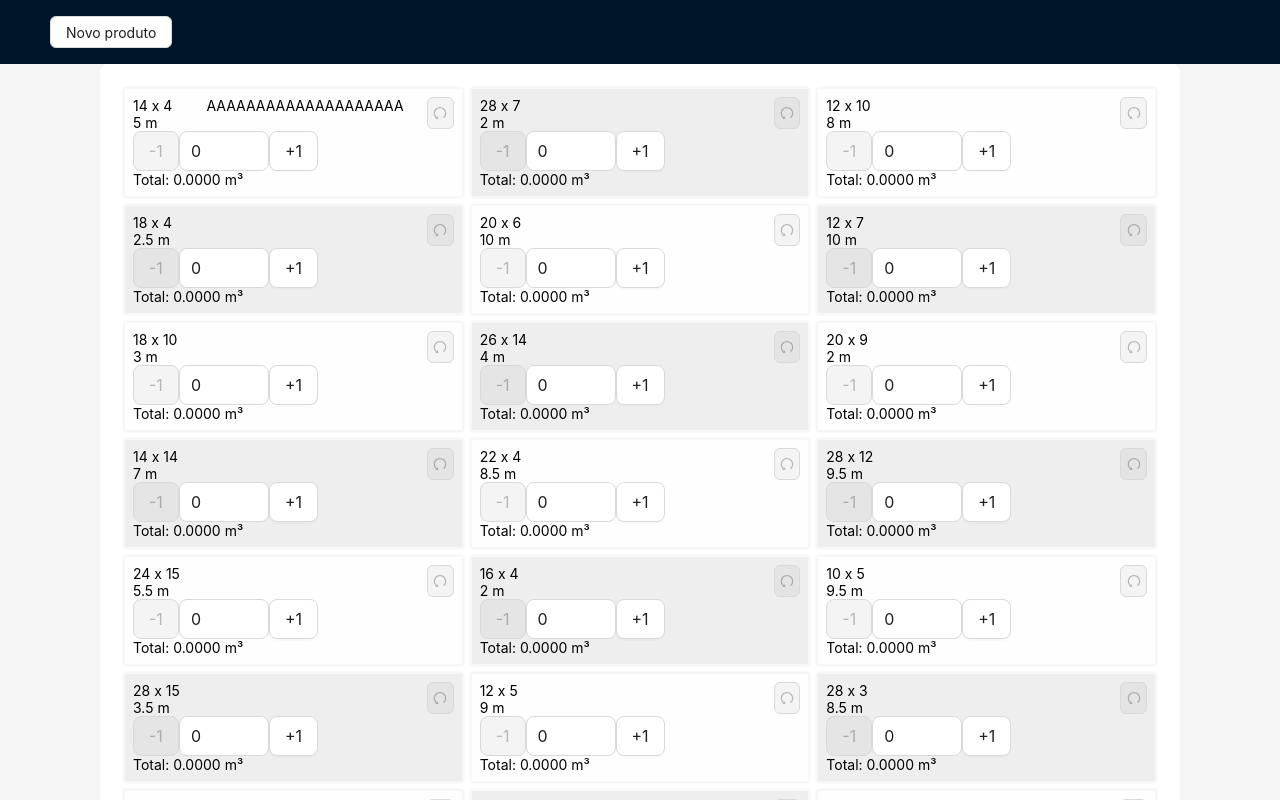
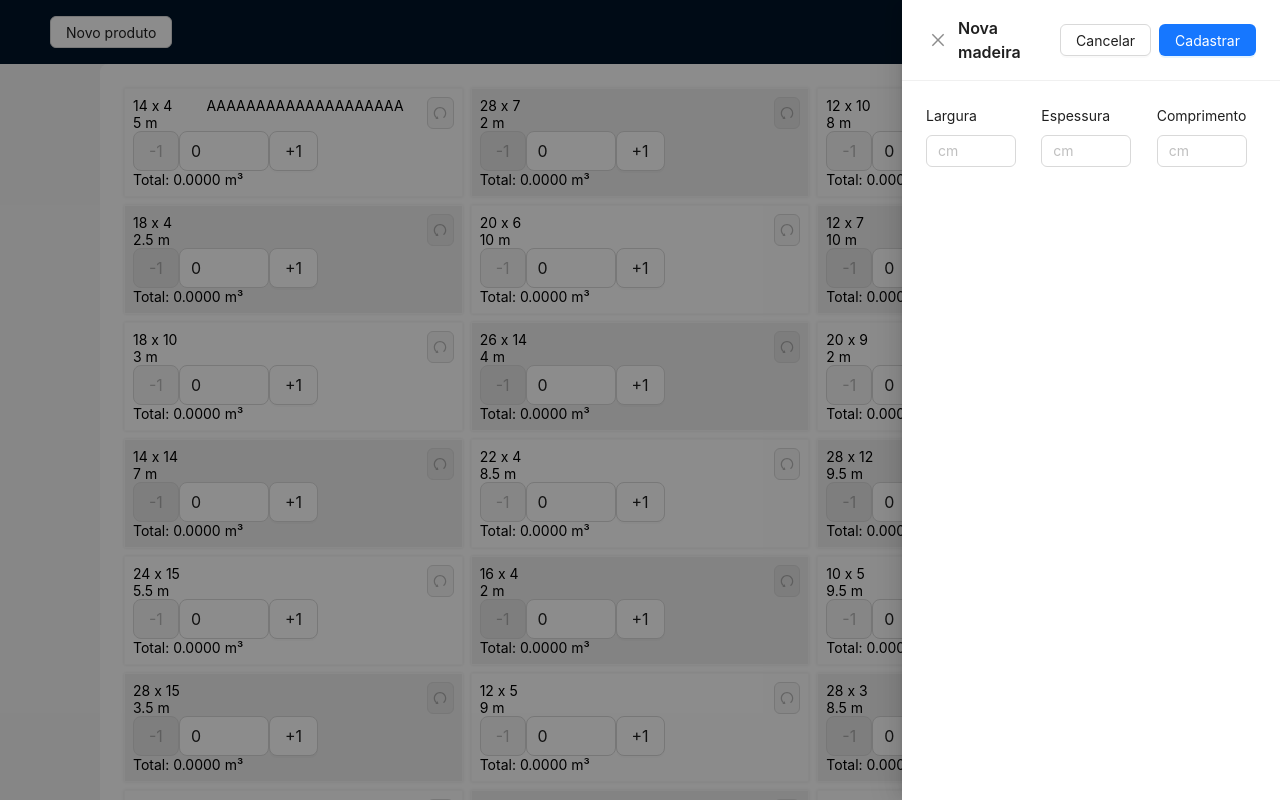
Before and after one commit to wesleyangeli/medidor_carga, a Next.js app: page / in a window 1280 px wide. Both pictures are taken after a click on the button "Novo produto". Shown: the top 800 px of the page. Built offline with nearby package versions, Linux system fonts and the light colour scheme.

Commit message:
feat: server crud

```diff
--- /dev/null
+++ b/src/components/form/FormCreateMadeira/index.tsx
@@ -0,0 +1,71 @@
+import { Button, Col, Drawer, Form, InputNumber, Row, Space } from "antd";
+import React, { Dispatch, SetStateAction } from "react";
+
+interface FormCreateMadeiraPropsI {
+  isOpenCreateMadeira: boolean;
+  setIsOpenCreateMadeira: Dispatch<SetStateAction<boolean>>;
+}
+
+function FormCreateMadeira({
+  isOpenCreateMadeira,
+  setIsOpenCreateMadeira,
+}: FormCreateMadeiraPropsI) {
+  const [form] = Form.useForm();
+
+  const onClose = () => {
+    setIsOpenCreateMadeira(false);
+  };
+
+  return (
+    <Drawer
+      title={`Nova madeira`}
+      placement="right"
+      onClose={onClose}
+      open={isOpenCreateMadeira}
+      extra={
+        <Space>
+          <Button onClick={onClose}>Cancelar</Button>
+          <Button type="primary" onClick={onClose}>
+            Cadastrar
+          </Button>
+        </Space>
+      }
+    >
+      <Form form={form} layout="vertical" requiredMark={false}>
+        <Row gutter={16}>
+          <Col span={8}>
+            <Form.Item
+              name="largura"
+              label="Largura"
+              rules={[{ required: true, message: "Este campo é obrigatório" }]}
+            >
+              <InputNumber placeholder="cm" type="number" />
+            </Form.Item>
+          </Col>
+
+          <Col span={8}>
+            <Form.Item
+              name="espessura"
+              label="Espessura"
+              rules={[{ required: true, message: "Este campo é obrigatório" }]}
+            >
+              <InputNumber placeholder="cm" type="number" />
+            </Form.Item>
+          </Col>
+
+          <Col span={8}>
+            <Form.Item
+              name="comprimento"
+              label="Comprimento"
+              rules={[{ required: true, message: "Este campo é obrigatório" }]}
+            >
+              <InputNumber placeholder="cm" type="number" />
+            </Form.Item>
+          </Col>
+        </Row>
+      </Form>
+    </Drawer>
+  );
+}
+
+export default FormCreateMadeira;
```
Also changed, not shown: src/utils/generateRandomObjects.ts (added, +55 -0 lines).
